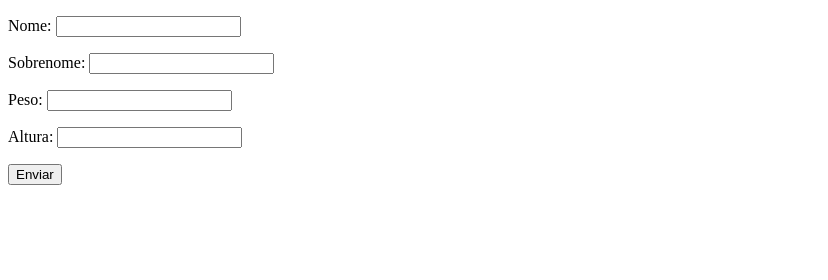
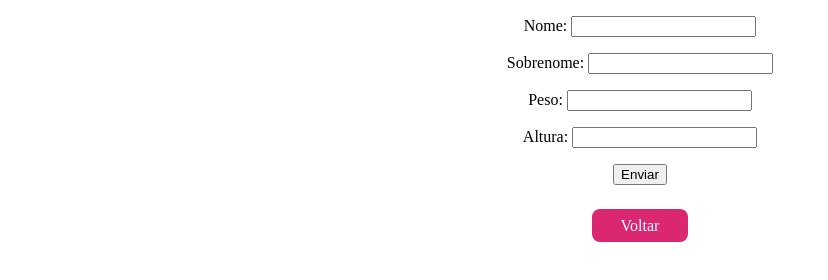
Before and after one commit to eugeniocarvalho/Curso-JavaScript-e-TypeScript, a plain HTML site: page aula20/index.html in a window 1280 px wide. Shown: the whole page, without its empty margins (0-828 px from the left). Drawn offline with Linux system fonts and the light colour scheme.

Commit message:
added back button

```diff
--- a/aula20/index.html
+++ b/aula20/index.html
@@ -5,6 +5,12 @@
   <meta charset="UTF-8">
   <meta name="viewport" content="width=device-width, initial-scale=1.0">
   <title>Formulário</title>
+  <link rel="stylesheet" href="../src/css/exercise.css">
+  <style>
+    body {
+      text-align: center;
+    }
+  </style>
 </head>
 
 <body>
@@ -19,6 +25,7 @@
 
   <div id="res"></div>
 
+  <p class="botao"><a href="../index.html">Voltar</a></p>
 
   <script src="js/script.js"></script>
 </body>
```
Also changed, not shown: aula11/index.html (+2 -1 lines), aula13/index.html (+3 -0 lines), aula15/index.html (+3 -0 lines), aula26/index.html (+3 -0 lines), aula30/index.html (+3 -0 lines), aula35/index.html (+3 -0 lines), aula38/index.html (+3 -0 lines), aula47/index.html (+3 -0 lines), aula48/index.html (+3 -0 lines).
